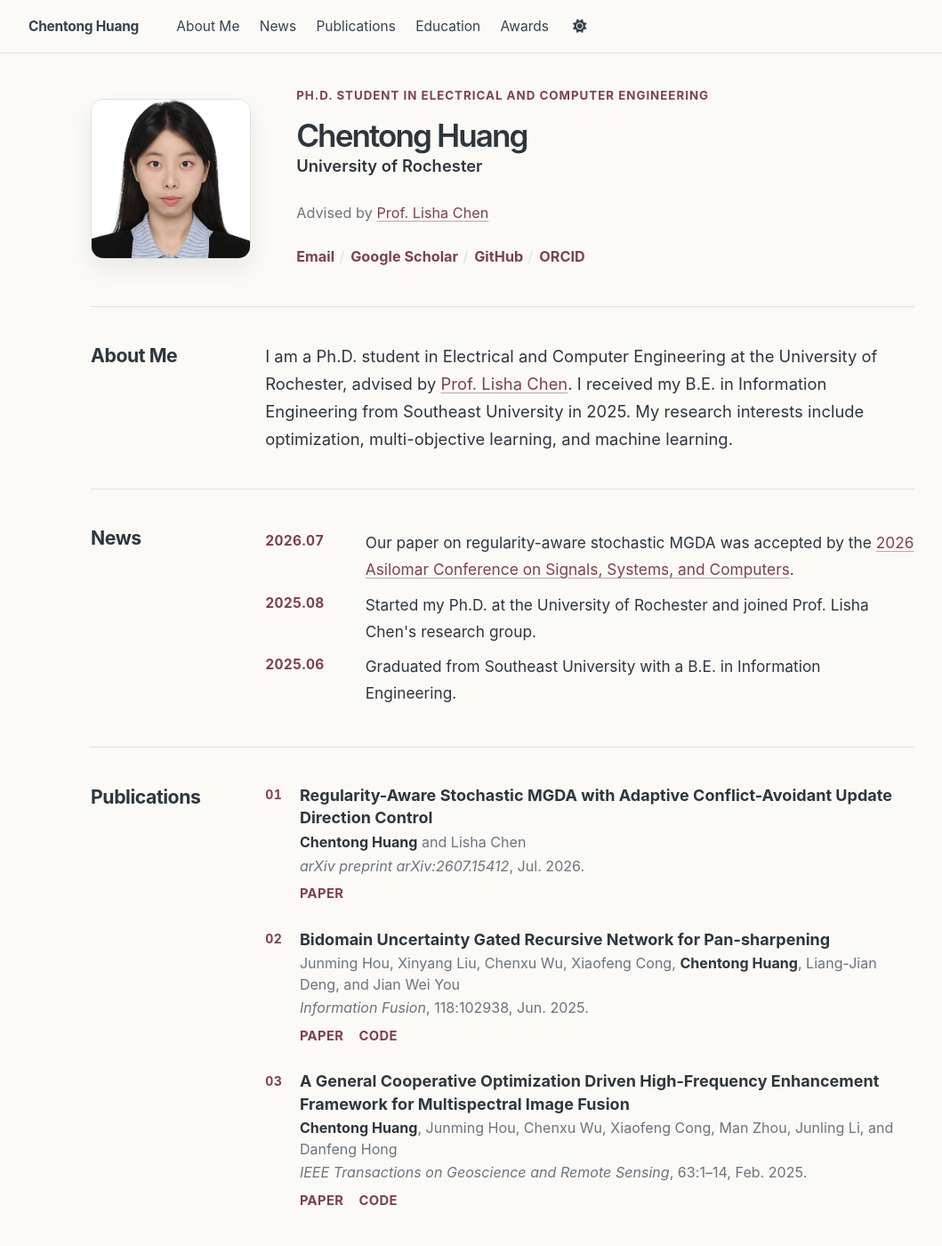
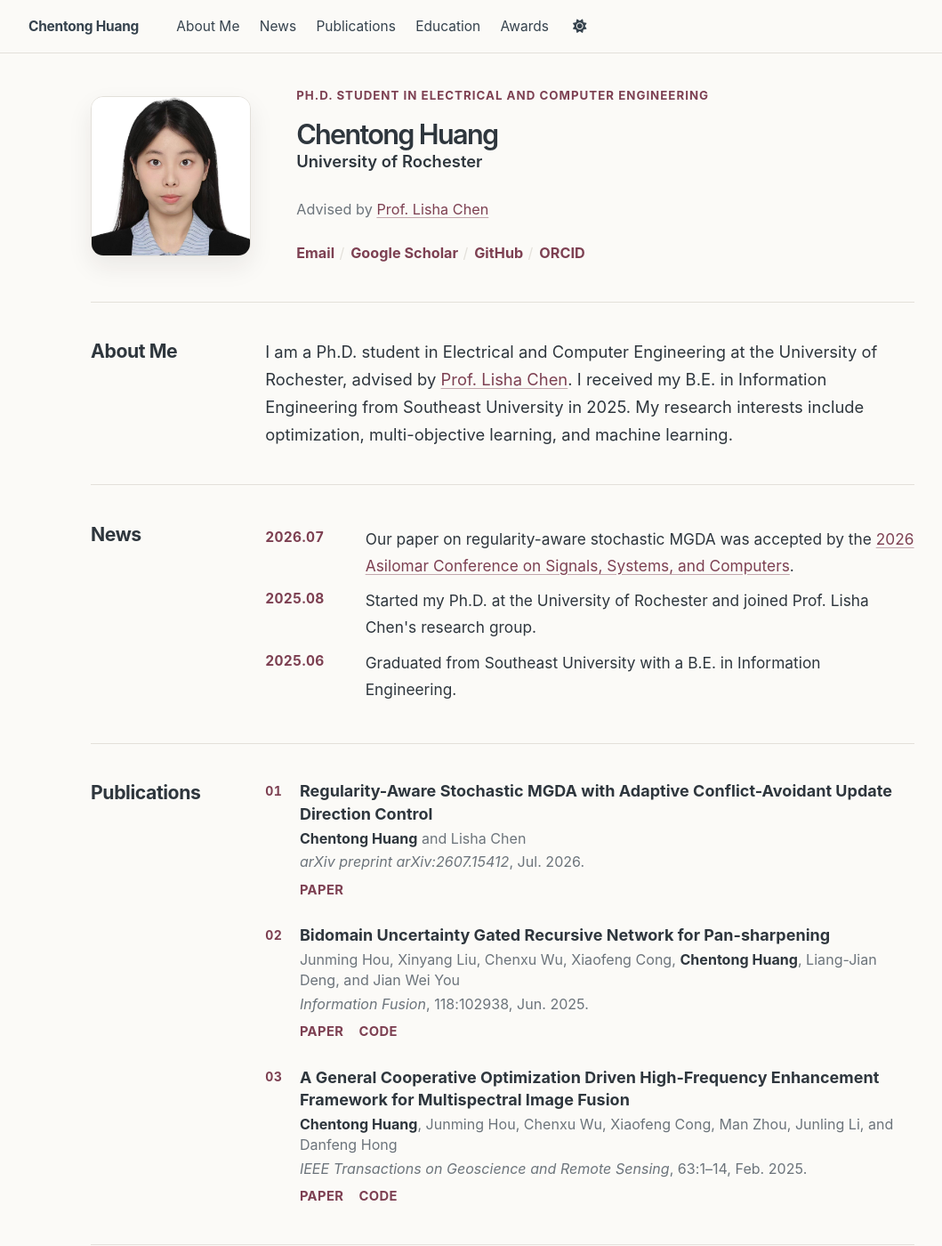
Before and after one commit to chentongh/chentongh.github.io, a Jekyll site: the page built from _pages/about.md, in a window 1280 px wide and 1400 px high. Shown: the whole window at 89% size, without its empty margins (75-1134 px from the left). Built offline with Jekyll 4.4.1, drawn with Linux system fonts in a browser that asks for light colours.

Commit message:
Reduce homepage name size

```diff
--- a/_sass/layout/_custom.scss
+++ b/_sass/layout/_custom.scss
@@ -332,7 +332,7 @@ html[data-theme="dark"] .profile-portrait {
 
 .profile-intro h1 {
   margin: 0;
-  font-size: clamp(1.9rem, 3vw, 1.95rem);
+  font-size: clamp(1.65rem, 2.5vw, 1.7rem);
   font-weight: 620;
   letter-spacing: -0.055em;
   line-height: 1.02;
@@ -661,7 +661,7 @@ html[data-theme="dark"] .profile-portrait {
   }
 
   .profile-intro h1 {
-    font-size: clamp(1.9rem, 6.5vw, 2.2rem);
+    font-size: clamp(1.55rem, 5.5vw, 1.7rem);
   }
 
   .profile-kicker {
```
